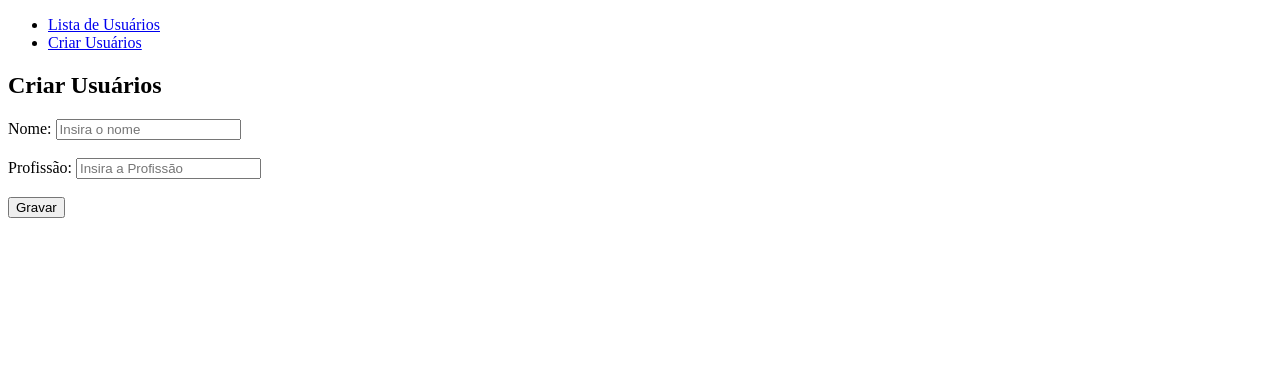
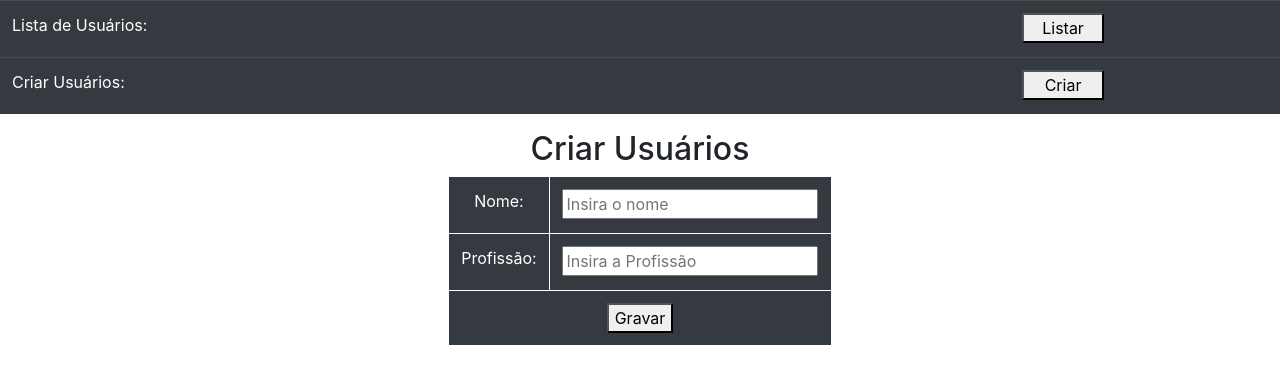
Before and after one commit to wallaceAnterio/TaskList-Angular-9-CRUD, an Angular app in the folder Angular-CRUD/: page /users/create in a window 1280 px wide. Shown: the top 384 px of the page. Built offline with nearby package versions, Linux system fonts and the light colour scheme.

Commit message:
Atualizando Projeto

```diff
--- a/Angular-CRUD/src/app/app-routing.module.ts
+++ b/Angular-CRUD/src/app/app-routing.module.ts
@@ -11,8 +11,6 @@ const routes: Routes = [
   {path: 'users/create', component: CreateUserComponent},
   {path: 'users/update/:id', component: UpdateComponent},
   {path: 'users/delete/:id', component: DeleteUserComponent}
-
-
 ];
 
 @NgModule({
--- a/Angular-CRUD/src/app/app.component.html
+++ b/Angular-CRUD/src/app/app.component.html
@@ -1,10 +1,24 @@
-<nav>
-    <ul>
-        <li><a routerLink="/users">Lista de Usuários</a></li>
-        <li><a routerLink="/users/create">Criar Usuários</a></li>
-    </ul>
-</nav>
 
-<div>
-    <router-outlet></router-outlet>
-</div>
+<table class="table table-dark">
+    <tr>
+        <td>
+            <label>Lista de Usuários: </label>
+        </td>
+        <td>
+            <nav align="center">
+                <button routerLink="/users" style="width: 20%;">Listar</button>
+            </nav>
+        </td>
+    </tr>
+    <tr>
+        <td>
+            <label>Criar Usuários: </label>
+        </td>
+        <td>
+            <nav align="center">
+                <button routerLink="/users/create"style="width: 20%;">Criar</button>
+            </nav>
+        </td>
+    </tr>
+</table>
+<router-outlet></router-outlet>
--- a/Angular-CRUD/src/app/users/create-user/create-user.component.css
+++ b/Angular-CRUD/src/app/users/create-user/create-user.component.css
@@ -0,0 +1,13 @@
+table{
+    width: 30%;
+    text-align: center;
+}
+
+tbody{
+    text-align:right;
+
+}
+
+table td{
+    border: 1px solid;
+}
--- a/Angular-CRUD/src/app/users/create-user/create-user.component.html
+++ b/Angular-CRUD/src/app/users/create-user/create-user.component.html
@@ -1,20 +1,31 @@
-<h2>Criar Usuários</h2>
+<h2 align="center">Criar Usuários</h2>
 
-<div>
-    <label>Nome:
-        <input placeholder="Insira o nome" [(ngModel)]="request.name">
-    </label>
-    <br><br>
-    <label>Profissão:
-        <input placeholder="Insira a Profissão" [(ngModel)]="request.job">
-    </label>
-    <br><br>
-    <button (click)="save()">Gravar</button>
-</div>
-
+<table class="table table-dark" align="center">
+    <tr>
+        <td>
+            <label>Nome: </label>
+        </td>
+        <td>
+            <input placeholder="Insira o nome" [(ngModel)]="request.name">
+        </td>
+    </tr>
+    <tr>
+        <td>
+            <label>Profissão: </label>
+        </td>
+        <td>
+            <input placeholder="Insira a Profissão" [(ngModel)]="request.job">
+        </td>
+    </tr>
+    <tr >
+        <td colspan="2">
+            <button (click)="save()">Gravar</button>
+        </td>
+    </tr>
+</table>
 <br><br>
 
-<div *ngIf="response">
+<div *ngIf="response" >
     <h3>Criado com Sucesso!!</h3>
     <label>Nome: {{response.name}}</label><br>
     <label>Profissão: {{response.job}}</label><br>
--- a/Angular-CRUD/src/app/users/user.model.ts
+++ b/Angular-CRUD/src/app/users/user.model.ts
@@ -27,7 +27,6 @@ export interface ResponseCreate {
 }
 
 //Modelo para o GET user
-
 export interface ResponseUser {
     data: User
 }
--- a/Angular-CRUD/src/app/users/users.component.css
+++ b/Angular-CRUD/src/app/users/users.component.css
@@ -1,13 +1,13 @@
 table{
-    width: 100%;
+    width: 30%;
+    text-align: center;
 }
-table thead{
-    background: rgb(233, 245, 243);
+
+tbody{
+    text-align:right;
+
 }
+
 table td{
     border: 1px solid;
 }
-tbody td{
-    background: rgb(233, 242, 243);
-
-}
--- a/Angular-CRUD/src/app/users/users.component.html
+++ b/Angular-CRUD/src/app/users/users.component.html
@@ -1,15 +1,15 @@
-<h1>Usuarios</h1>
+<h1 align="center">Lista de Usuários</h1>
 
-<table *ngIf="responseUsers">
-    <thead>
-        <td>Nome</td>
-        <td>Sobrenome</td>
-        <td>...</td>
+<table *ngIf="responseUsers" class="table table-dark" align="center">
+    <thead >
+        <td class="text-info">Nome</td>
+        <td class="text-info">Sobrenome</td>
+        <td class="text-info">Opções</td>
     </thead>
     <tbody>
         <tr *ngFor="let user of responseUsers.data">
-            <td>{{ user.first_name }}</td>
-            <td>{{ user.last_name}}</td>
+            <td class="text-danger">{{ user.first_name }}</td>
+            <td class="text-warning">{{ user.last_name}}</td>
             <td>
                 <a routerLink="/users/update/{{user.id}}">Editar</a> |
                 <a routerLink="/users/delete/{{user.id}}">Remover</a>
--- a/Angular-CRUD/src/index.html
+++ b/Angular-CRUD/src/index.html
@@ -1,13 +1,17 @@
 <!doctype html>
 <html lang="en">
 <head>
+
+  <link rel="stylesheet" href="https://stackpath.bootstrapcdn.com/bootstrap/4.4.1/css/bootstrap.min.css" integrity="sha384-Vkoo8x4CGsO3+Hhxv8T/Q5PaXtkKtu6ug5TOeNV6gBiFeWPGFN9MuhOf23Q9Ifjh" crossorigin="anonymous">
   <meta charset="utf-8">
   <title>AngularCRUD</title>
   <base href="/">
   <meta name="viewport" content="width=device-width, initial-scale=1">
   <link rel="icon" type="image/x-icon" href="favicon.ico">
 </head>
+
 <body>
-  <app-root></app-root>
+<app-root></app-root>
+  <link rel="stylesheet" href="https://stackpath.bootstrapcdn.com/bootstrap/4.4.1/css/bootstrap.min.css" integrity="sha384-Vkoo8x4CGsO3+Hhxv8T/Q5PaXtkKtu6ug5TOeNV6gBiFeWPGFN9MuhOf23Q9Ifjh" crossorigin="anonymous">
 </body>
 </html>
```
Also changed, not shown: 1 other file (tests, documents, lock files or other folders).
